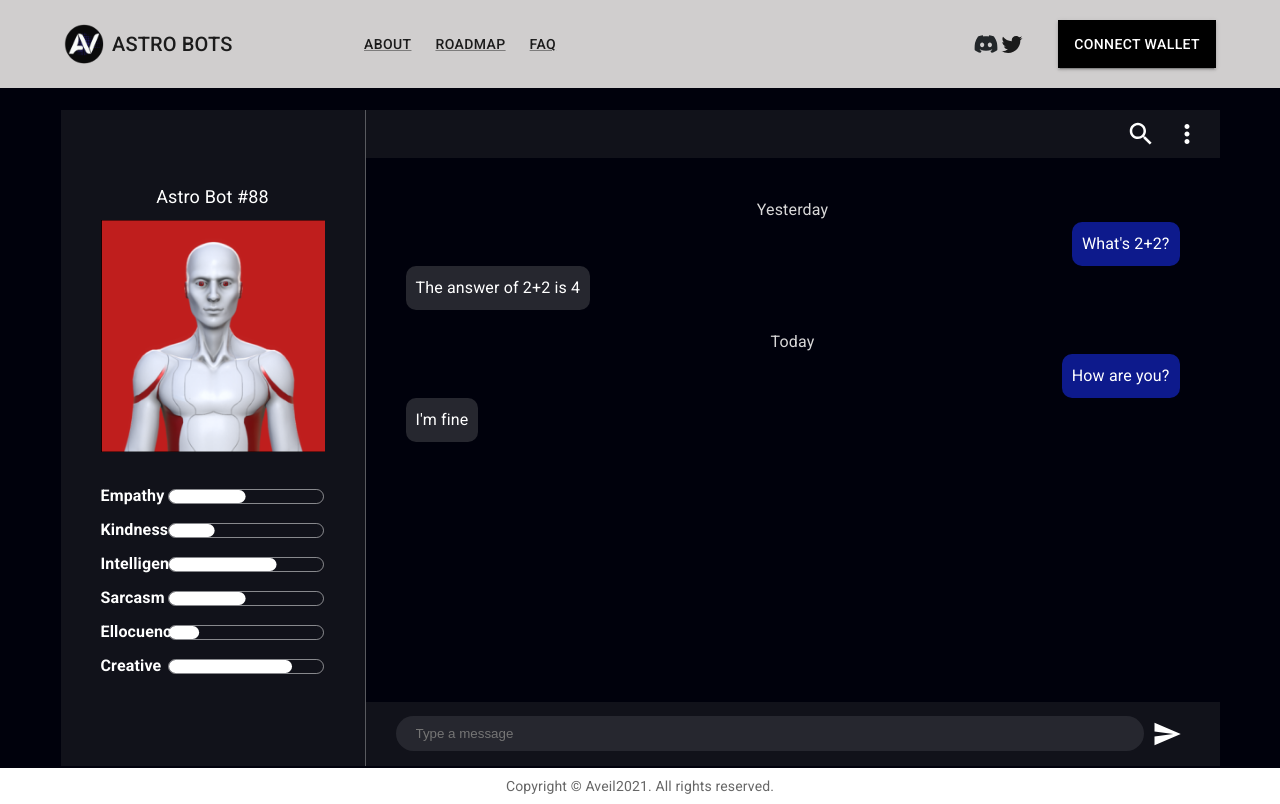
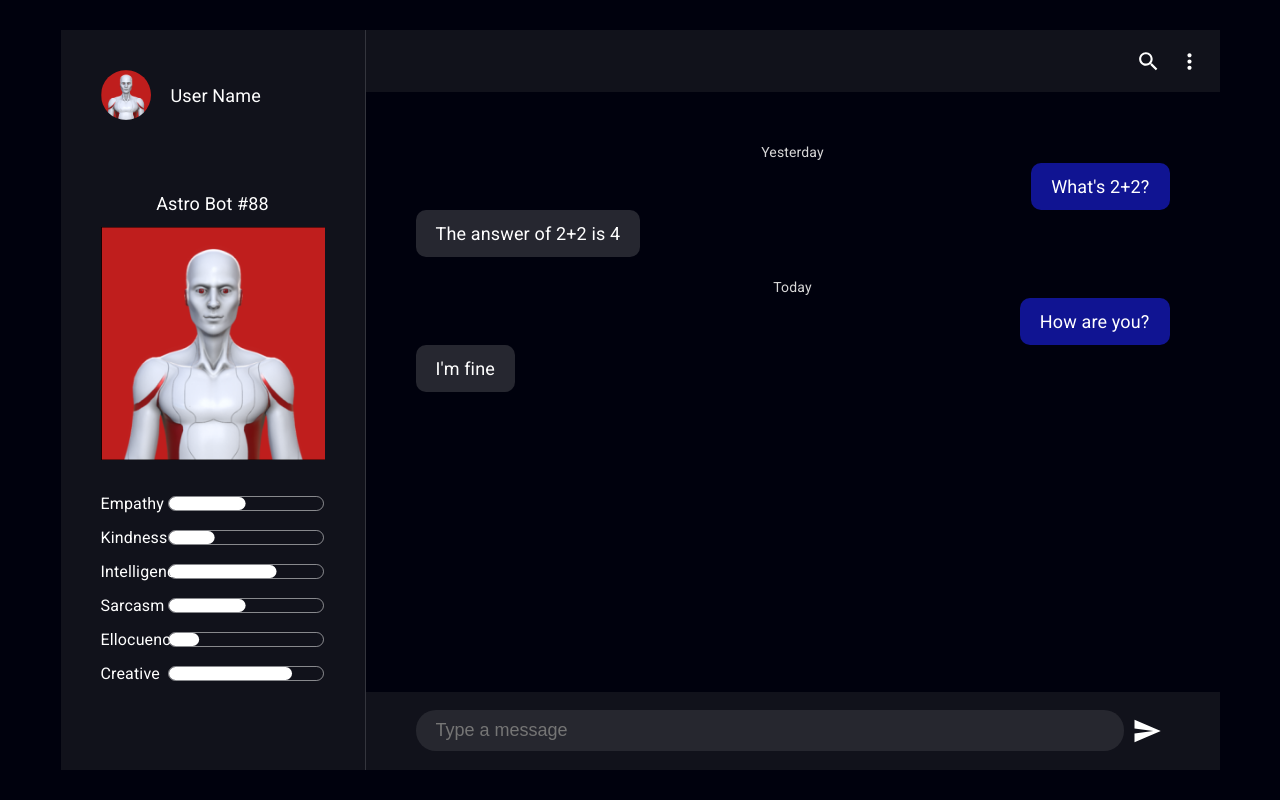
Before and after one commit to alexaveil/AstroBots, a React (Create React App) app: page / in a window 1280 px wide. Both pictures are taken after a click on the button "CONNECT WALLET". Built offline with nearby package versions, Linux system fonts and the light colour scheme.

Commit message:
Chat Markup changed

```diff
--- a/src/pages/Chat/index.js
+++ b/src/pages/Chat/index.js
@@ -8,7 +8,6 @@ import MoreVertIcon from "@mui/icons-material/MoreVert";
 import SearchIcon from "@mui/icons-material/Search";
 import SendIcon from "@mui/icons-material/Send";
 
-import { Header, Footer } from "../../components";
 import RedRobot from "../../assets/android-red.png";
 import useStyles from "./styles";
 
@@ -29,17 +28,20 @@ const Chat = () => {
   const classes = useStyles();
 
   return (
-    <>
-      <Header />
-      <main>
-        <section className={classes.wrapper}>
+    <main className={classes.wrapper}>
       <div className={classes.chatWrapper}>
         <div className={classes.sidebar}>
+          <div className={classes.userWrapper}>
+            <div className={classes.userAvatar}>
+              <img src={RedRobot} className={classes.userAvatarImage} />
+            </div>
+            <div className={classes.userName}>User Name</div>
+          </div>
+          <div className={classes.robotWrapper}>
             <div>
               <div className={classes.robotName}>Astro Bot #88</div>
               <img src={RedRobot} className={classes.robotImage} />
             </div>
-              <div>
             <div className={classes.progressesWrapper}>
               <div className={classes.progressItem}>
                 <div className={classes.progressItemText}>Empathy</div>
@@ -96,16 +98,10 @@ const Chat = () => {
           <div className={classes.topPanel}>
             <div className={classes.topPanelIcons}>
               <IconButton>
-                    <SearchIcon
-                      sx={{ fontSize: 30 }}
-                      className={classes.icon}
-                    />
+                <SearchIcon sx={{ fontSize: 25 }} className={classes.icon} />
               </IconButton>
               <IconButton>
-                    <MoreVertIcon
-                      sx={{ fontSize: 30 }}
-                      className={classes.icon}
-                    />
+                <MoreVertIcon sx={{ fontSize: 25 }} className={classes.icon} />
               </IconButton>
             </div>
           </div>
@@ -130,9 +126,7 @@ const Chat = () => {
                   <div className={classes.messageRightText}>How are you?</div>
                 </div>
                 <div className={classes.messageLeftWrapper}>
-                      <div className={classes.messageLeftText}>
-                        I'm fine
-                      </div>
+                  <div className={classes.messageLeftText}>I'm fine</div>
                 </div>
               </div>
             </div>
@@ -148,10 +142,7 @@ const Chat = () => {
           </div>
         </div>
       </div>
-        </section>
     </main>
-      <Footer />
-    </>
   );
 };
 
--- a/src/pages/Chat/styles.js
+++ b/src/pages/Chat/styles.js
@@ -3,28 +3,48 @@ import { makeStyles } from "@mui/styles";
 
 const useStyles = makeStyles((theme) => ({
   wrapper: {
-    backgroundColor: "#00010C",
-    height: "96vh",
+    backgroundColor: "#00010d",
+    height: "100vh",
     width: "100%",
+    display: "flex",
+    alignItems: "center",
+    justifyContent: "center",
+    padding: 30,
   },
   chatWrapper: {
-    paddingTop: "110px",
-    paddingLeft: 30,
-    paddingRight: 30,
     margin: "0 auto",
     width: "100%",
+    height: "100%",
     display: "flex",
     justifyContent: "center",
   },
   sidebar: {
-    backgroundColor: "#11121A",
-    borderRight: "1px solid rgb(255 255 255 / 30%)",
-    height: "82vh",
+    backgroundColor: "#11121b",
+    borderRight: "1px solid rgb(255 255 255 / 15%)",
     width: "25%",
-    padding: "0 40px",
+    padding: 40,
     display: "flex",
     flexDirection: "column",
-    justifyContent: "center",
+  },
+  userWrapper: {
+    display: "flex",
+    alignItems: "center",
+  },
+  userAvatar: {
+    marginRight: 20,
+    height: 50
+  },
+  userAvatarImage: {
+    width: 50,
+    height: 50,
+    borderRadius: 50
+  },
+  userName: {
+    color: 'white',
+    fontSize: 18
+  },
+  robotWrapper: {
+    marginTop: 60,
   },
   robotName: {
     textAlign: "center",
@@ -48,7 +68,6 @@ const useStyles = makeStyles((theme) => ({
   },
   progressItemText: {
     fontSize: 16,
-    fontWeight: "bold",
     color: "white",
     width: "30%",
   },
@@ -57,13 +76,12 @@ const useStyles = makeStyles((theme) => ({
   },
   content: {
     width: "70%",
-    height: "82vh",
     display: "flex",
     flexDirection: "column",
   },
   topPanel: {
-    height: 60,
-    backgroundColor: "#11121A",
+    height: 80,
+    backgroundColor: "#11121b",
     width: "100%",
     display: "flex",
     flexDirection: "row",
@@ -76,7 +94,7 @@ const useStyles = makeStyles((theme) => ({
   },
   messagesWraper: {
     height: "100%",
-    padding: 40,
+    padding: 50,
     display: "flex",
     flexDirection: "column",
   },
@@ -86,19 +104,21 @@ const useStyles = makeStyles((theme) => ({
   messageTitle: {
     color: "#D8D8D8",
     textAlign: "center",
+    fontSize: 14
   },
   messageBlock: {
     display: "flex",
     flexDirection: "column",
+    fontSize: 18
   },
   messageLeftWrapper: {
     width: "100%",
     display: "flex",
   },
   messageLeftText: {
-    backgroundColor: "#26272F",
+    backgroundColor: "#262730",
     color: "#FFFFFF",
-    padding: 10,
+    padding: '10px 20px',
     borderRadius: 10
   },
   messageRightWrapper: {
@@ -107,18 +127,18 @@ const useStyles = makeStyles((theme) => ({
     justifyContent: "flex-end",
   },
   messageRightText: {
-    backgroundColor: "#0D1A8C",
+    backgroundColor: "#101492",
     color: "#FFFFFF",
-    padding: 10,
+    padding: '10px 20px',
     borderRadius: 10
   },
   bottomPanel: {
-    height: 80,
-    backgroundColor: "#11121A",
+    height: 100,
+    backgroundColor: "#11121b",
     width: "100%",
     display: "flex",
     alignItems: "center",
-    padding: "0 30px",
+    padding: "0 50px",
   },
   messageInput: {
     backgroundColor: "#26272F",
@@ -126,6 +146,7 @@ const useStyles = makeStyles((theme) => ({
     border: "none",
     padding: "10px 20px",
     borderRadius: 20,
+    fontSize: 18,
     color: "#FFFFFF",
     outline: "none",
   },
```
Lines whose indentation alone changed are shown as unchanged.
